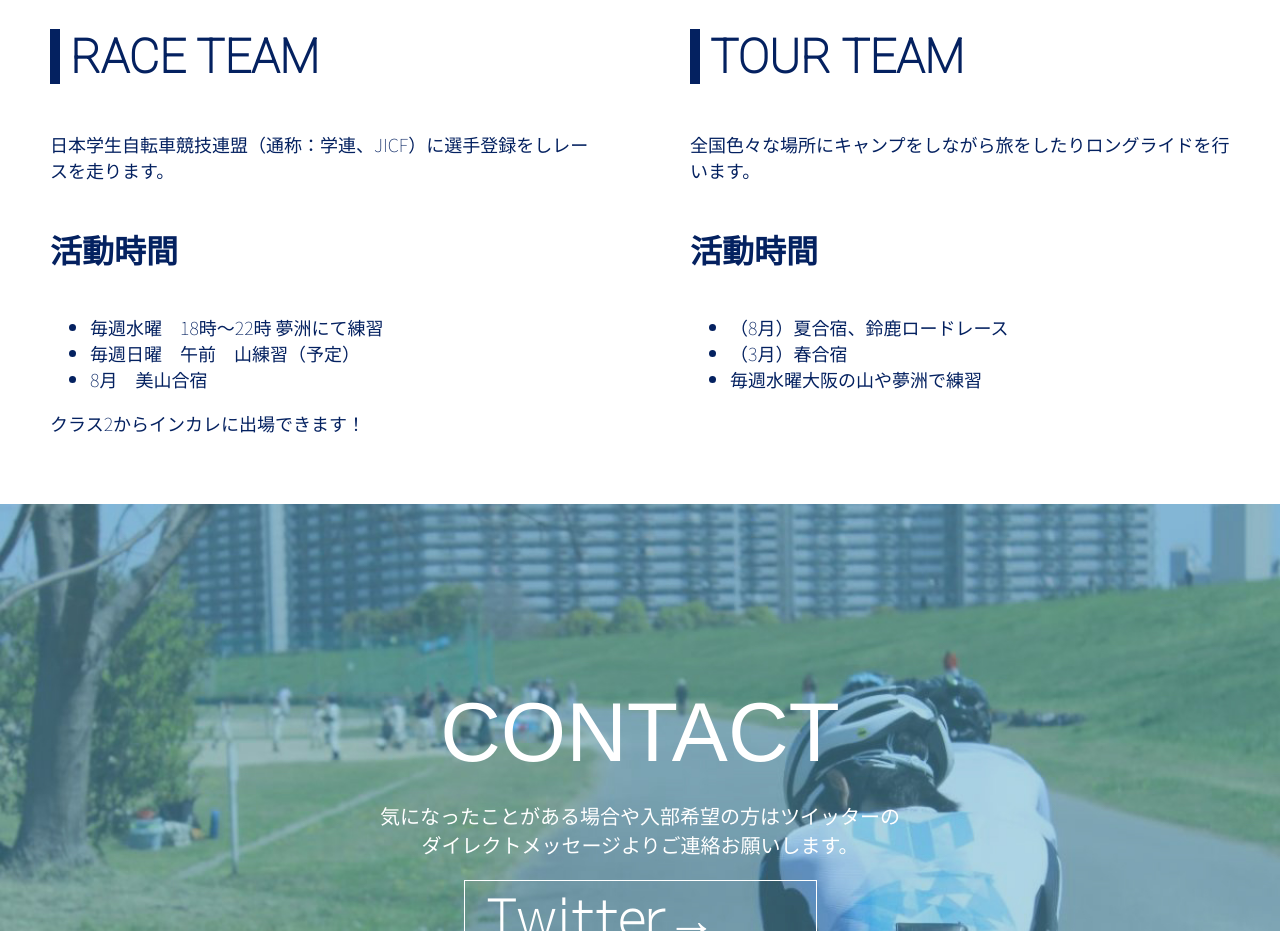
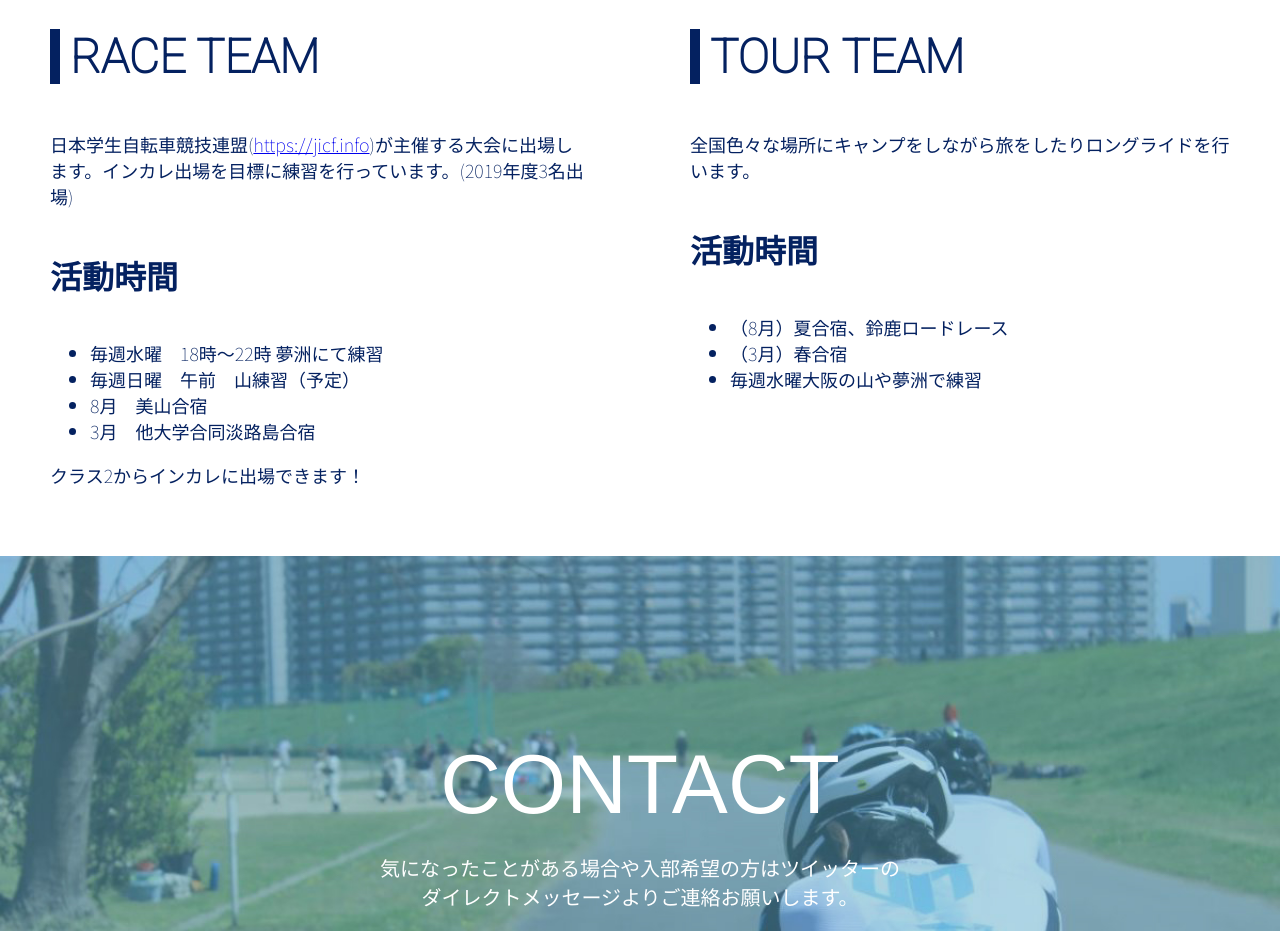
Before and after one commit to nakanofff/oit-cycling-club, a plain HTML site: page index.html in a window 1280 px wide. Shown: the part 1440-2371 px from the top of the page. Drawn offline with nearby package versions, Linux system fonts and the light colour scheme; a web font is replaced by a local one.

Commit message:
Add files via upload

```diff
--- a/index.html
+++ b/index.html
@@ -63,12 +63,13 @@ $(function() {
 
 		<section class="rece">
 		<h3>RACE TEAM</h3>
-		<p>日本学生自転車競技連盟（通称：学連、JICF）に選手登録をしレースを走ります。</p>
+		<p>日本学生自転車競技連盟(<a href="https://jicf.info">https://jicf.info</a>)が主催する大会に出場します。インカレ出場を目標に練習を行っています。(2019年度3名出場)</p>
 		<h4>活動時間</h4>
 		<ul>
 			<li>毎週水曜　18時〜22時 夢洲にて練習</li>
 			<li>毎週日曜　午前　山練習（予定）</li>
 			<li>8月　美山合宿</li>
+			<li>3月　他大学合同淡路島合宿</li>
 			</ul>
 		<p>クラス2からインカレに出場できます！</p>
 		</section>
```
